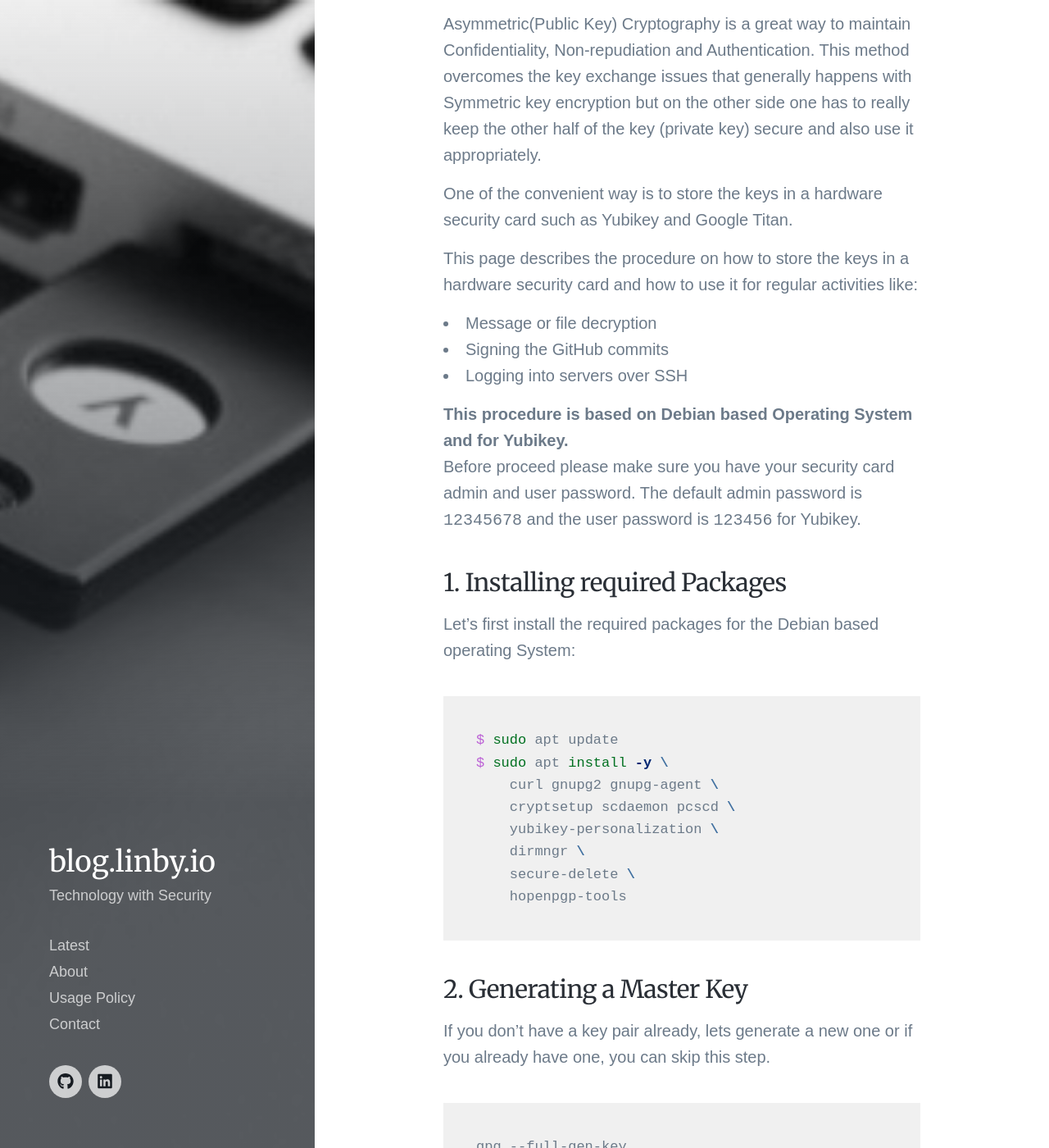
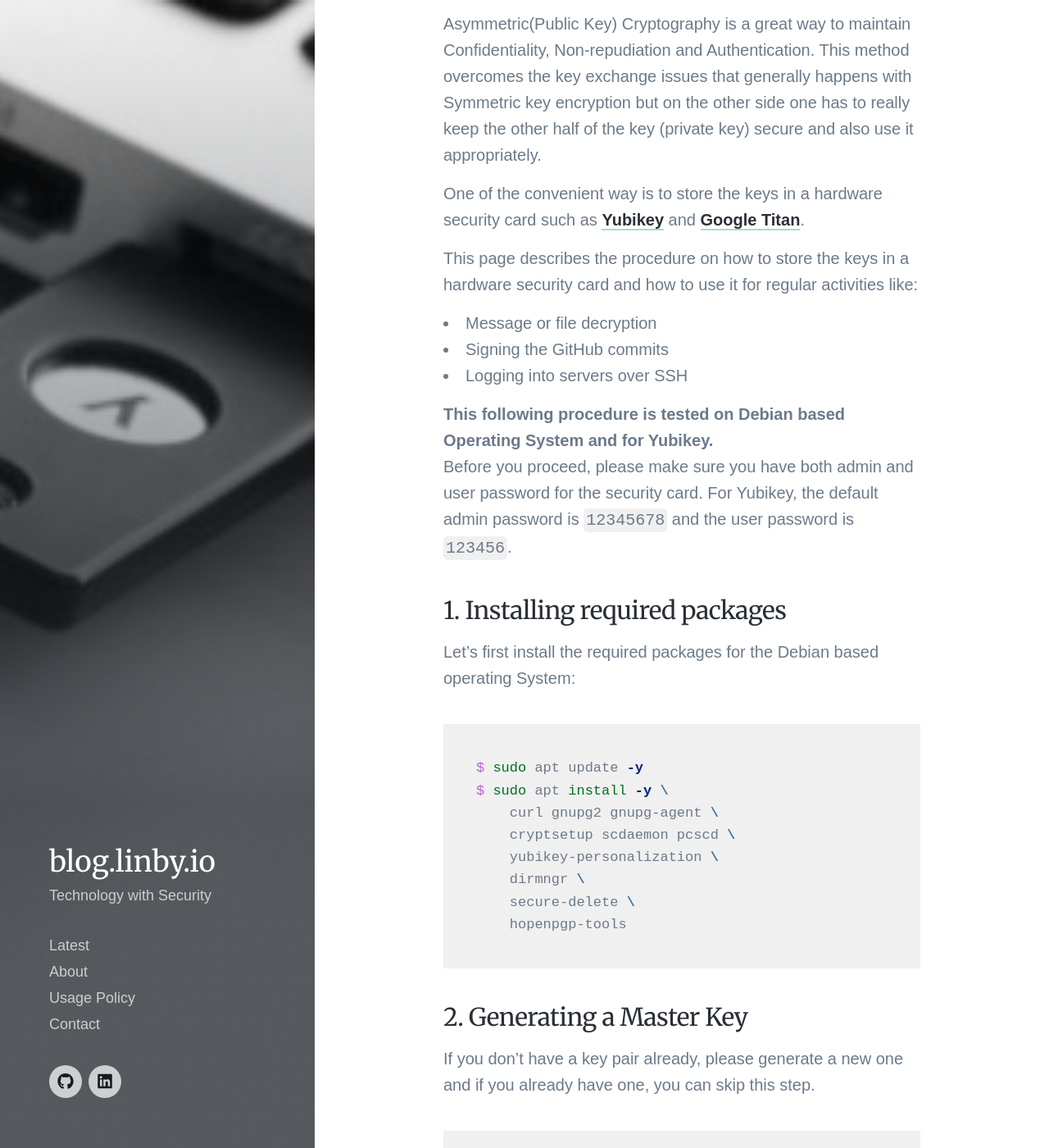
Before and after one commit to bharathkarumudi/bharathkarumudi.github.io, a Jekyll site: the page built from _posts/2020-07-16-Cryptographic-keys-securitycard.md, in a window 1280 px wide and 1400 px high, scrolled down 784 px. Shown: the whole window at 82% size. Built offline with Jekyll 4.4.1, drawn with Linux system fonts in a browser that asks for light colours; nearby versions of some CDN libraries; some web fonts are replaced.

Commit message:
Updated CSS Added CSS for inline code comments.

````diff
--- a/_posts/2020-07-16-Cryptographic-keys-securitycard.md
+++ b/_posts/2020-07-16-Cryptographic-keys-securitycard.md
@@ -12,21 +12,21 @@ excerpt: Asymmetric/Public Key Cryptography is a great way for Confidentiality,
 
 Asymmetric(Public Key) Cryptography is a great way to maintain Confidentiality, Non-repudiation and Authentication. This method overcomes the key exchange issues that generally happens with Symmetric key encryption but on the other side one has to really keep the other half of the key (private key) secure and also use it appropriately.
 
-One of the convenient way is to store the keys in a hardware security card such as Yubikey and Google Titan.
+One of the convenient way is to store the keys in a hardware security card such as [Yubikey](https://www.yubico.com/products/) and [Google Titan](https://store.google.com/product/titan_security_key).
 
 This page describes the procedure on how to store the keys in a hardware security card and how to use it for regular activities like:
 - Message or file decryption
 - Signing the GitHub commits
 - Logging into servers over SSH
 
-**This procedure is based on Debian based Operating System and for Yubikey.**
-Before proceed please make sure you have your security card admin and user password. The default admin password is `12345678` and the user password is `123456` for Yubikey.
+**This following procedure is tested on Debian based Operating System and for Yubikey.**
+Before you proceed, please make sure you have both admin and user password for the security card. For Yubikey, the default admin password is `12345678` and the user password is `123456`.
 
-### 1. Installing required Packages
+### 1. Installing required packages
 Let's first install the required packages for the Debian based operating System:
 
 ```bash
-$ sudo apt update
+$ sudo apt update -y
 $ sudo apt install -y \
     curl gnupg2 gnupg-agent \
     cryptsetup scdaemon pcscd \
@@ -37,7 +37,7 @@ $ sudo apt install -y \
 ```
 
 ### 2. Generating a Master Key
-If you don't have a key pair already, lets generate a new one or if you already have one, you can skip this step.
+If you don't have a key pair already, please generate a new one and if you already have one, you can skip this step.
 ```
 gpg --full-gen-key
 ```
--- a/css/style.scss
+++ b/css/style.scss
@@ -132,7 +132,8 @@ $footer-logo-width: {{ site.data.settings.footer_settings.logo_width }}px;
 // Grid item
 $grid-spacing: {{ site.data.settings.grid_settings.grid_spacing }}px;
 
-
+//inline code snippets
+code.highlighter-rouge {background: #f0f0f0;padding: 3px;border-radius: 5px;}
 
 // - - - - - - - - - - Global styles
 
````
